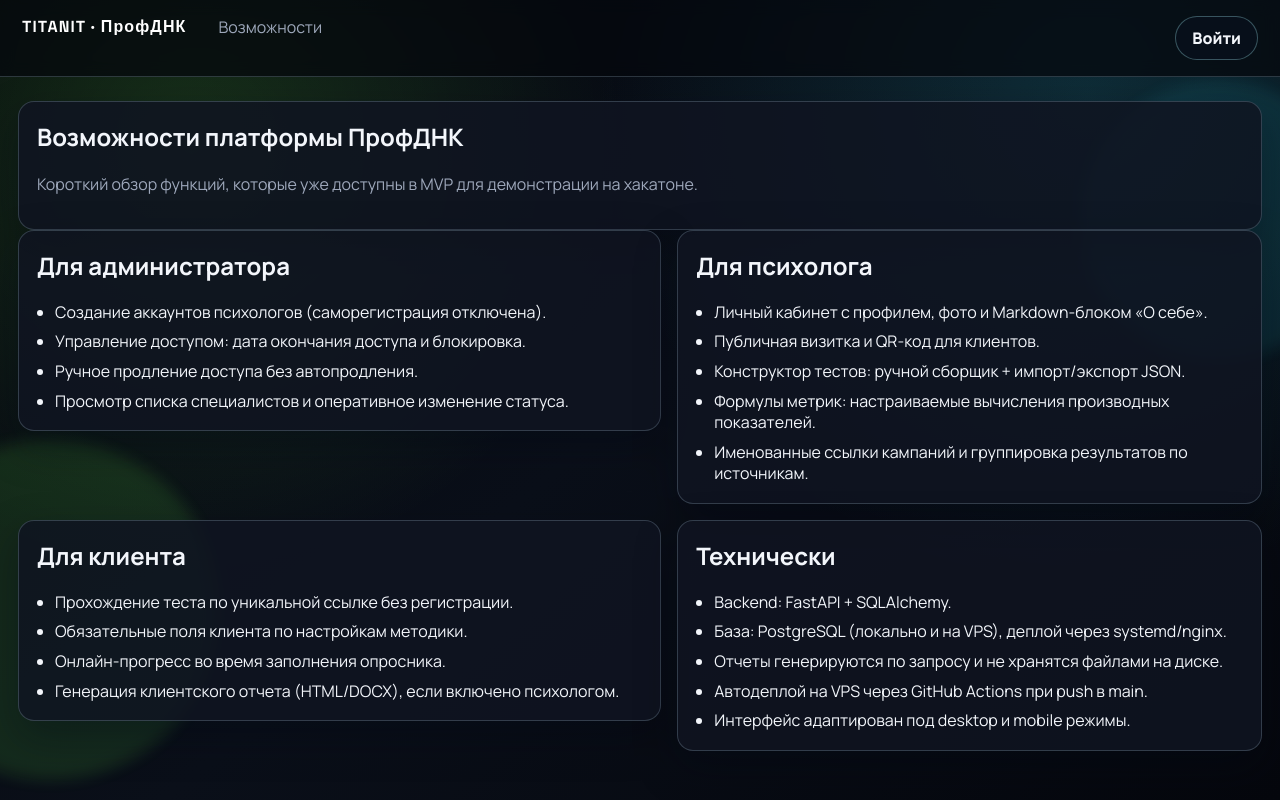
After one commit to kleget/titanit-profdnk-mvp, a FastAPI app: template backend/app/templates/features.html in a window 1280 px wide. The commit adds this page. Run offline with FastAPI, Linux system fonts and the light colour scheme; the template is opened without the code that fills it, so the values that code supplies are empty.

Commit message:
Add features page and expose it via global navigation

```diff
--- a/backend/app/templates/base.html
+++ b/backend/app/templates/base.html
@@ -14,8 +14,9 @@
   <div class="orb orb-b"></div>
   <header class="topbar">
     <a class="brand" href="/">TITANIT · ПрофДНК</a>
-    {% if user %}
-      <nav class="topnav">
+    <nav class="topnav">
+      <a href="/features">Возможности</a>
+      {% if user %}
         {% if user.role.value == "admin" %}
           <a href="/admin">Админ</a>
         {% else %}
@@ -23,10 +24,14 @@
           <a href="/tests">Опросники</a>
           <a href="/tests/new">Конструктор</a>
         {% endif %}
-      </nav>
+      {% endif %}
+    </nav>
+    {% if user %}
       <form action="/logout" method="post">
         <button class="btn ghost" type="submit">Выйти</button>
       </form>
+    {% else %}
+      <a class="btn ghost" href="/login">Войти</a>
     {% endif %}
   </header>
 
--- a/backend/app/templates/dashboard.html
+++ b/backend/app/templates/dashboard.html
@@ -21,6 +21,11 @@
       <div class="card-item">
         <h3>{{ user.full_name }}</h3>
         <p class="muted">{{ user.email }} · {{ user.phone or "телефон не указан" }}</p>
+      </div>
+      <div class="card-item">
+        <h3>Возможности платформы</h3>
+        <p class="muted">Сводка текущих функций для демонстрации клиенту и жюри.</p>
+        <a class="btn small ghost" href="/features">Открыть список возможностей</a>
       </div>
       <div class="card-item">
         <h3>Публичная визитка</h3>
--- /dev/null
+++ b/backend/app/templates/features.html
@@ -0,0 +1,51 @@
+{% extends "base.html" %}
+{% block content %}
+<section class="panel">
+  <h1>Возможности платформы ПрофДНК</h1>
+  <p class="muted">Короткий обзор функций, которые уже доступны в MVP для демонстрации на хакатоне.</p>
+</section>
+
+<section class="grid two-col">
+  <article class="panel">
+    <h2>Для администратора</h2>
+    <ul class="feature-list">
+      <li>Создание аккаунтов психологов (саморегистрация отключена).</li>
+      <li>Управление доступом: дата окончания доступа и блокировка.</li>
+      <li>Ручное продление доступа без автопродления.</li>
+      <li>Просмотр списка специалистов и оперативное изменение статуса.</li>
+    </ul>
+  </article>
+
+  <article class="panel">
+    <h2>Для психолога</h2>
+    <ul class="feature-list">
+      <li>Личный кабинет с профилем, фото и Markdown-блоком «О себе».</li>
+      <li>Публичная визитка и QR-код для клиентов.</li>
+      <li>Конструктор тестов: ручной сборщик + импорт/экспорт JSON.</li>
+      <li>Формулы метрик: настраиваемые вычисления производных показателей.</li>
+      <li>Именованные ссылки кампаний и группировка результатов по источникам.</li>
+    </ul>
+  </article>
+
+  <article class="panel">
+    <h2>Для клиента</h2>
+    <ul class="feature-list">
+      <li>Прохождение теста по уникальной ссылке без регистрации.</li>
+      <li>Обязательные поля клиента по настройкам методики.</li>
+      <li>Онлайн-прогресс во время заполнения опросника.</li>
+      <li>Генерация клиентского отчета (HTML/DOCX), если включено психологом.</li>
+    </ul>
+  </article>
+
+  <article class="panel">
+    <h2>Технически</h2>
+    <ul class="feature-list">
+      <li>Backend: FastAPI + SQLAlchemy.</li>
+      <li>База: PostgreSQL (локально и на VPS), деплой через systemd/nginx.</li>
+      <li>Отчеты генерируются по запросу и не хранятся файлами на диске.</li>
+      <li>Автодеплой на VPS через GitHub Actions при push в main.</li>
+      <li>Интерфейс адаптирован под desktop и mobile режимы.</li>
+    </ul>
+  </article>
+</section>
+{% endblock %}
```
Also changed, not shown: backend/app/routers/public.py (+11 -0 lines), README.md.
